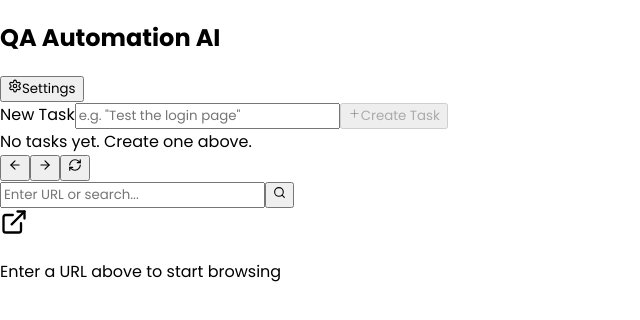
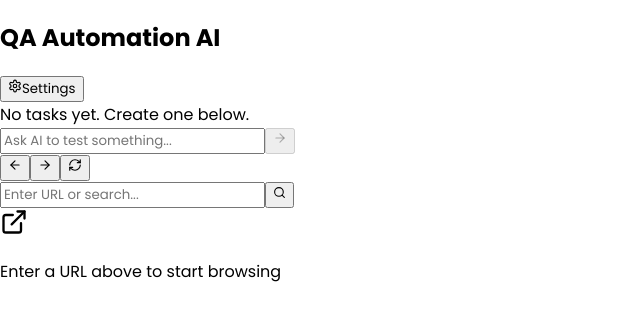
Before and after one commit to AliSharjeell/AgentQA, a React (Vite) app in the folder src/renderer/: page / in a window 1280 px wide. Shown: the top 320 px of the page, without its empty margins (0-640 px from the left). Built offline with nearby package versions, Linux system fonts and the light colour scheme.

Commit message:
feat: position task input at bottom in chat style and move settings button to top

```diff
--- a/src/renderer/src/App.tsx
+++ b/src/renderer/src/App.tsx
@@ -275,38 +275,11 @@ function TaskPanel({ tasks, activeTaskId, onSelectTask, onRefresh, setTasks, bro
 
   return (
     <div className="mt-4 flex flex-1 flex-col overflow-hidden">
-      {/* New task input */}
-      <div className="space-y-2">
-        <span className="text-[10px] font-medium text-zinc-500 uppercase tracking-wider select-none">New Task</span>
-        <input
-          className={`input w-full${urlError ? " border-red-500/50" : ""}`}
-          placeholder='e.g. "Test the login page"'
-          value={inputName}
-          onChange={(e) => { setInputName(e.target.value); setUrlError(""); setShowUrlHint(false); }}
-          onKeyDown={(e) => {
-            if (e.key === "Enter" && !e.shiftKey) { e.preventDefault(); void handleCreateTask(); }
-          }}
-        />
-        {urlError && (
-          <p className="text-[10px] text-red-400">{urlError}</p>
-        )}
-        <button
-          className="primary-button w-full"
-          onClick={() => void handleCreateTask()}
-          disabled={creating || !inputName.trim()}
-        >
-          <Plus size={13} />
-          {creating ? "Creating..." : "Create Task"}
-        </button>
-      </div>
-
-      <div className="border-t border-white/5 my-4" />
-
       {/* Task list */}
-      <div className="flex-1 space-y-1.5 overflow-y-auto">
+      <div className="flex-1 space-y-1.5 overflow-y-auto pr-1">
         {tasks.length === 0 ? (
           <div className="py-8 text-center text-xs text-zinc-600">
-            No tasks yet. Create one above.
+            No tasks yet. Create one below.
           </div>
         ) : (
           tasks.map((task) => (
@@ -326,6 +299,35 @@ function TaskPanel({ tasks, activeTaskId, onSelectTask, onRefresh, setTasks, bro
               }}
             />
           ))
+        )}
+      </div>
+
+      {/* New task chat-style input (pinned to bottom) */}
+      <div className="mt-auto pt-3 border-t border-white/5 space-y-1.5">
+        <div className="relative flex items-center">
+          <input
+            className={`h-9 w-full rounded-full border border-white/10 bg-zinc-950/40 pl-4 pr-10 text-xs text-zinc-100 placeholder:text-zinc-500 outline-none transition-all duration-200 focus:border-indigo-500/40 focus:bg-zinc-950/70 focus:ring-2 focus:ring-indigo-500/10${urlError ? " border-red-500/50" : ""}`}
+            placeholder='Ask AI to test something...'
+            value={inputName}
+            onChange={(e) => { setInputName(e.target.value); setUrlError(""); setShowUrlHint(false); }}
+            onKeyDown={(e) => {
+              if (e.key === "Enter" && !e.shiftKey) {
+                e.preventDefault();
+                void handleCreateTask();
+              }
+            }}
+          />
+          <button
+            className="absolute right-1 top-1/2 -translate-y-1/2 flex h-7 w-7 items-center justify-center rounded-full bg-white text-zinc-950 hover:bg-zinc-200 transition duration-150 active:scale-90 disabled:opacity-40 disabled:pointer-events-none"
+            onClick={() => void handleCreateTask()}
+            disabled={creating || !inputName.trim()}
+            title="Create Task"
+          >
+            <ArrowRight size={14} />
+          </button>
+        </div>
+        {urlError && (
+          <p className="text-[10px] text-red-400 px-2">{urlError}</p>
         )}
       </div>
     </div>
```
